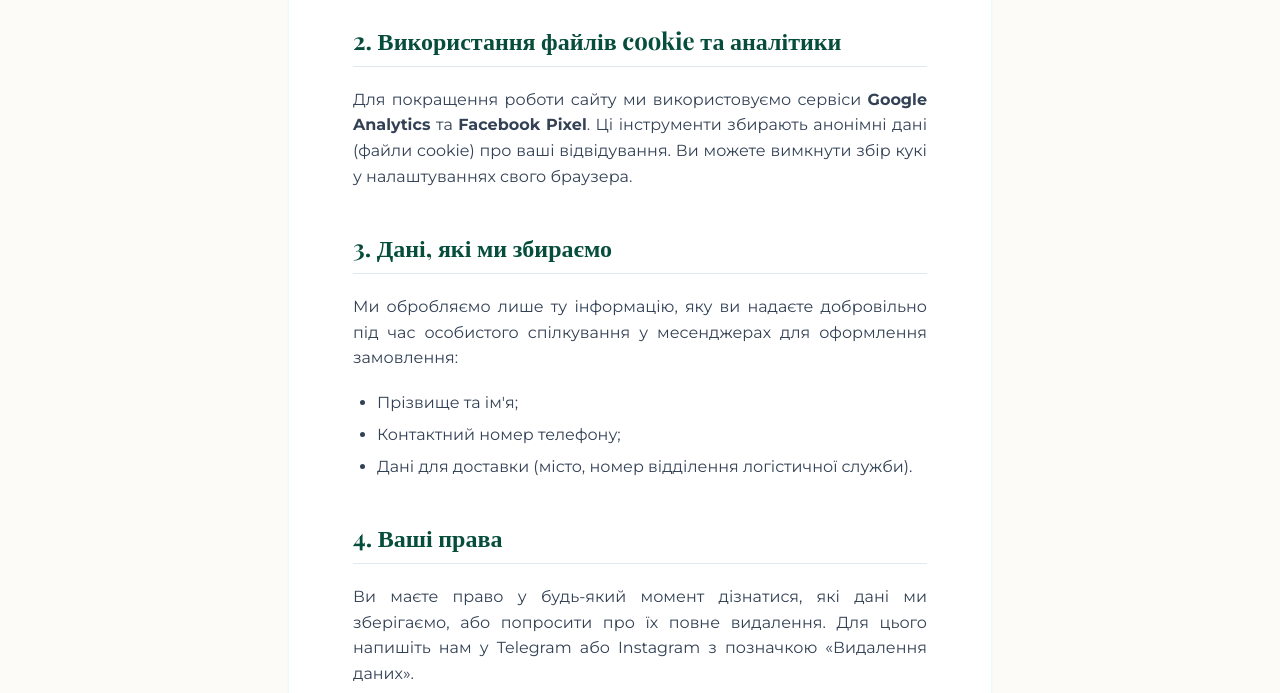
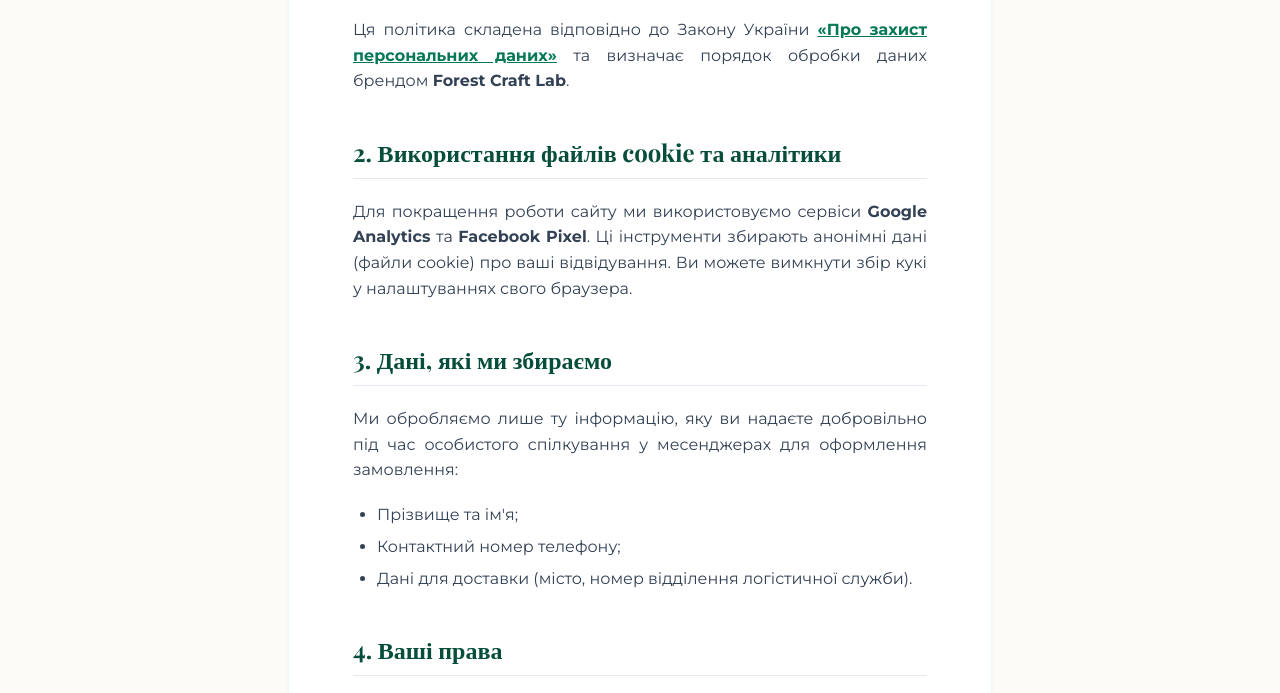
Before and after one commit to FOREST-CRAFT-UA/FOREST-CRAFT, a plain HTML site: page privacy.html in a window 1280 px wide. Shown: the part 361-1054 px from the top of the page. Drawn offline with nearby package versions, Linux system fonts and the light colour scheme; a web font is replaced by a local one.

Commit message:
update privacy.html

```diff
--- a/privacy.html
+++ b/privacy.html
@@ -85,7 +85,7 @@
 </nav>
 
     <!-- Основний контент відцентрований у контейнері 3xl -->
-    <div class="max-w-3xl mx-auto px-4 sm:px-6 lg:px-8">
+    <div class="max-w-3xl mx-auto px-4 sm:px-6 lg:px-8 pt-28">
         <div class="bg-white p-6 sm:p-8 md:p-16 rounded-[2rem] shadow-sm border border-emerald-100/50">
 
             <h1 class="text-3xl md:text-5xl font-bold mb-10 leading-tight text-emerald-950">Політика конфіденційності</h1>
```
